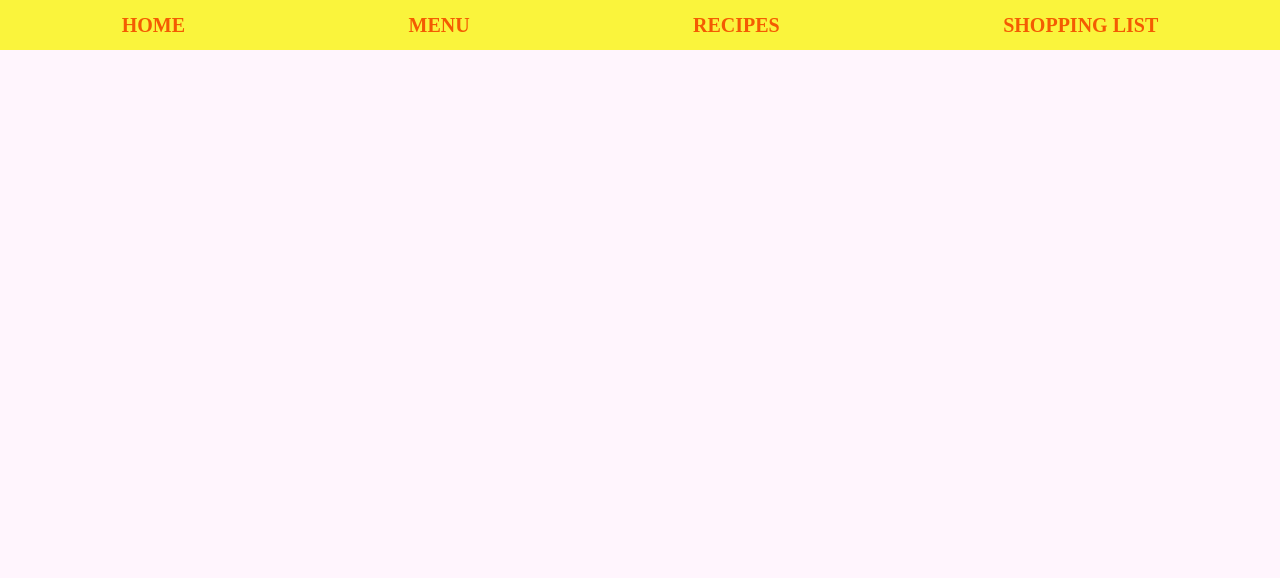
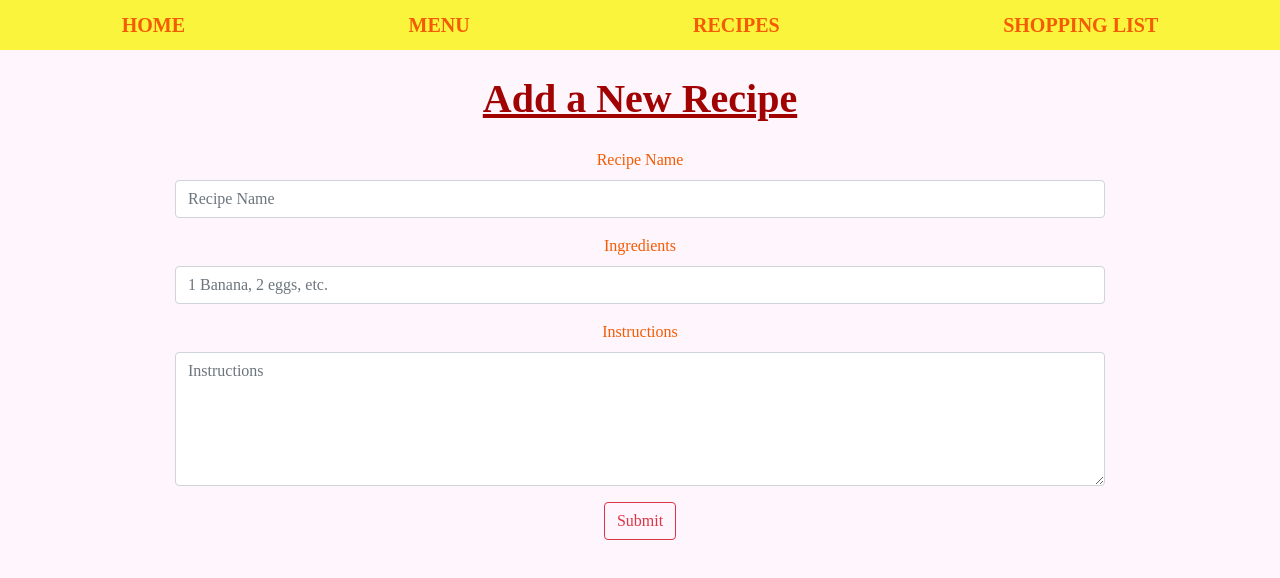
Before and after one commit to cc-gellert/My-Cookbook, a React (Create React App) app: page /recipes/new in a window 1280 px wide. Shown: the top 578 px of the page. Built offline with nearby package versions, Linux system fonts and the light colour scheme; a web font is replaced by a local one.

Commit message:
added and styled new recipe form component

```diff
--- a/src/App.js
+++ b/src/App.js
@@ -5,6 +5,7 @@ import Home from './Home';
 import Menu from './Menu';
 import RecipeList from './RecipeList';
 import ShoppingList from './ShoppingList';
+import NewRecipeForm from './NewRecipeForm';
 import { ShoppingListProvider } from './context/shoppinglist.context';
 import { MenuProvider } from './context/menu.context';
 
@@ -19,6 +20,7 @@ function App() {
             <Route exact path='/menu' render={() => <Menu />} />
             <Route exact path='/recipes' render={() => <RecipeList />} />
             <Route exact path='/shoppinglist' render={() => <ShoppingList />} />
+            <Route exact path='/recipes/new' render={() => <NewRecipeForm />} />
           </Switch>
         </MenuProvider>
       </ShoppingListProvider>
--- a/src/Home.js
+++ b/src/Home.js
@@ -1,4 +1,4 @@
-import React, { Component } from 'react';
+import React from 'react';
 import homeimage from './homeimage.jpg';
 import './Home.css';
 
--- a/src/Menu.css
+++ b/src/Menu.css
@@ -1,3 +1,7 @@
+h1 {
+  color: red;
+  font-weight: bold;
+}
 .menu {
   width: 50%;
   text-align: center;
--- a/src/Navbar.js
+++ b/src/Navbar.js
@@ -1,15 +1,15 @@
-import React, { Component } from 'react';
+import React from 'react';
 import { NavLink } from 'react-router-dom';
 import './Navbar.css';
 
 function Navbar() {
   return (
-    <container className='navbar'>
+    <div className='navbar'>
       <NavLink exact activeClassName='active-link' to ='/'>Home</NavLink>
       <NavLink exact activeClassName='active-link' to ='/menu'>Menu</NavLink>
       <NavLink exact activeClassName='active-link' to ='/recipes'>Recipes</NavLink>
       <NavLink exact activeClassName='active-link' to ='/shoppinglist'>Shopping List</NavLink>
-    </container>
+    </div>
   );
 };
 
--- /dev/null
+++ b/src/NewRecipeForm.css
@@ -0,0 +1,3 @@
+.newrecipeform {
+  width: 75%;
+}
--- a/src/NewRecipeForm.js
+++ b/src/NewRecipeForm.js
@@ -0,0 +1,32 @@
+import React from 'react';
+import Form from 'react-bootstrap/Form';
+import Button from 'react-bootstrap/Button';
+import Container from 'react-bootstrap/Container';
+import './NewRecipeForm.css';
+
+function NewRecipeForm(){
+  return(
+    <Container className='newrecipeform'>
+      <h1 style={{ color: 'rgb(161, 3, 3)' }}>Add a New Recipe</h1>
+      <Form>
+        <Form.Group controlId="formRecipeName">
+          <Form.Label>Recipe Name</Form.Label>
+          <Form.Control type="text" name='name' placeholder="Recipe Name" required />
+        </Form.Group>
+        <Form.Group controlId="formIngredients">
+          <Form.Label>Ingredients</Form.Label>
+          <Form.Control type="text" name='ingredents' placeholder="1 Banana, 2 eggs, etc." required />
+        </Form.Group>
+        <Form.Group controlId="formInstructions">
+          <Form.Label>Instructions</Form.Label>
+          <Form.Control as="textarea" rows='5' name='instructions' placeholder="Instructions" required />
+        </Form.Group>
+        <Button variant="outline-danger" type="submit">
+          Submit
+        </Button>
+      </Form>
+    </Container>
+  );
+}
+
+export default NewRecipeForm;
--- a/src/Recipe.js
+++ b/src/Recipe.js
@@ -1,4 +1,4 @@
-import React, { Component } from 'react';
+import React from 'react';
 import './Recipe.css';
 import Card from 'react-bootstrap/Card';
 import starterRecipes from './starterrecipes';
--- a/src/RecipeList.js
+++ b/src/RecipeList.js
@@ -1,6 +1,5 @@
 import React, { useState, useContext } from 'react';
 import Recipe from './Recipe';
-import NewRecipeForm from './NewRecipeForm';
 import starterRecipes from './starterrecipes';
 import Card from 'react-bootstrap/Card';
 import Row from 'react-bootstrap/Row';
@@ -22,8 +21,8 @@ function RecipeList() {
             <Card.Text>
               {element.instructions}
             </Card.Text>
-            <button className="btn btn-dark btn-lg" role="button" style={{margin: '10px'}}>Go To Recipe</button>
-            <button className="btn btn-dark btn-lg" role="button"
+            <button className="btn btn-dark btn-lg" style={{margin: '10px'}}>Go To Recipe</button>
+            <button className="btn btn-dark btn-lg"
             onClick={() => dispatch({type: 'ADD', item: element.name })
             }>Add to Menu</button>
           </Card.Body>
@@ -34,7 +33,7 @@ function RecipeList() {
     return (
       <div className='RecipeList'>
         <h1>Recipes List</h1>
-        <Button className='newrecipebutton btn btn-dark btn-lg' href='#'>Add a New Recipe</Button>
+        <Button className='newrecipebutton btn btn-dark btn-lg' href='/recipes/new'>Add a New Recipe</Button>
         <Container>
           <Row>
             {recipes}
```
